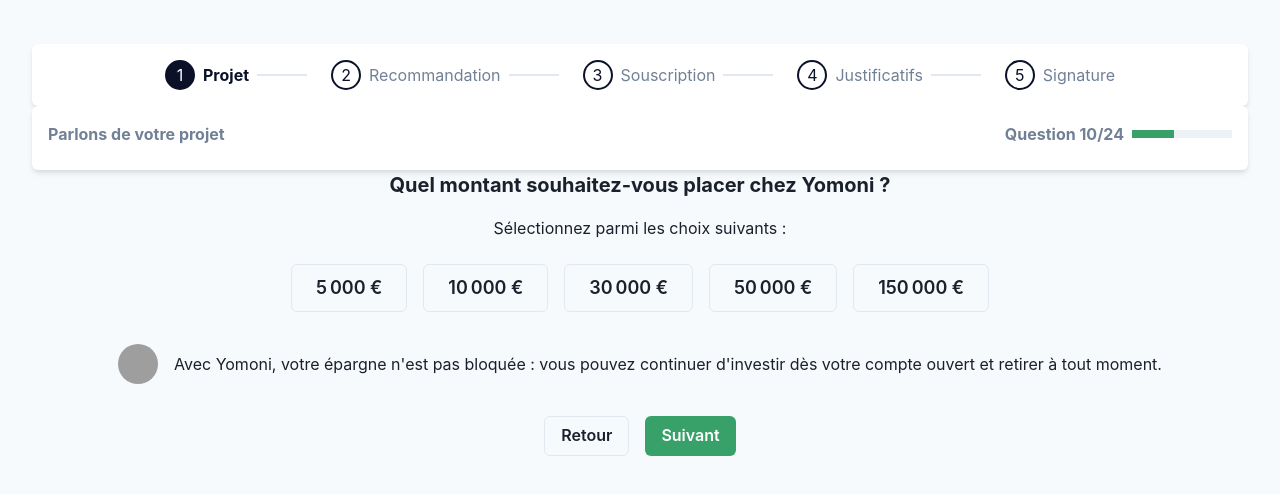
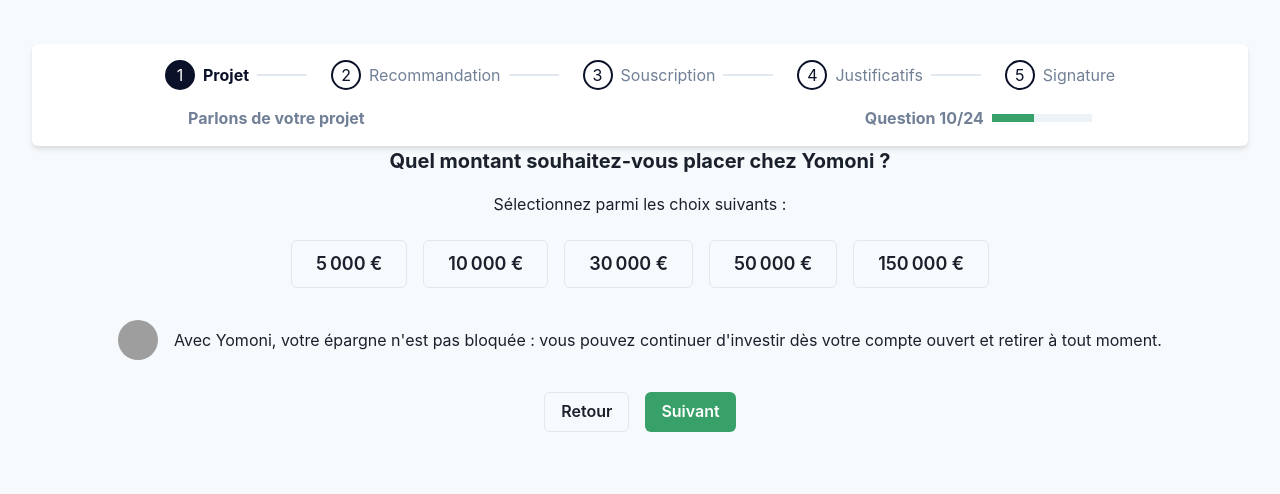
Before and after one commit to spacemen100/agavicform25102024, a React (Create React App) app: page / in a window 1280 px wide. Shown: the part 948-1442 px from the top of the page. Built offline with nearby package versions, Linux system fonts and the light colour scheme; grey boxes are pictures that could not be loaded.

Commit message:
erzrzrereezzere

```diff
--- /dev/null
+++ b/src/components/StepperWithSubStepCounter.jsx
@@ -0,0 +1,74 @@
+import React from 'react';
+import { Box, Flex, Text, Circle, HStack, Progress } from '@chakra-ui/react';
+
+interface Step {
+  number: number;
+  label: string;
+}
+
+interface StepperProps {
+  currentStep: number;
+  currentSubStep: number;
+  totalSubSteps: number;
+  title: string;
+}
+
+const steps: Step[] = [
+  { number: 1, label: 'Projet' },
+  { number: 2, label: 'Recommandation' },
+  { number: 3, label: 'Souscription' },
+  { number: 4, label: 'Justificatifs' },
+  { number: 5, label: 'Signature' },
+];
+
+const StepperWithSubStepCounter: React.FC<StepperProps> = ({ currentStep, currentSubStep, totalSubSteps, title }) => {
+  const progressPercentage = (currentSubStep / totalSubSteps) * 100;
+
+  return (
+    <Box bg="white" borderRadius="md" boxShadow="md" padding="4" width="100%">
+      <HStack spacing="4" justify="center" mb="4">
+        {steps.map((step) => (
+          <Flex key={step.number} align="center">
+            <Circle
+              size="30px"
+              bg={currentStep === step.number ? 'navy' : 'white'}
+              color={currentStep === step.number ? 'white' : 'navy'}
+              border="2px solid"
+              borderColor="navy"
+            >
+              {step.number}
+            </Circle>
+            <Text
+              ml="2"
+              color={currentStep === step.number ? 'navy' : 'gray.500'}
+              fontWeight={currentStep === step.number ? 'bold' : 'normal'}
+            >
+              {step.label}
+            </Text>
+            {step.number < steps.length && (
+              <Box
+                w="50px"
+                h="2px"
+                bg={currentStep > step.number ? 'navy' : 'gray.200'}
+                mx="2"
+              />
+            )}
+          </Flex>
+        ))}
+      </HStack>
+      <Flex spacing={400} justify="center" >
+        <Text fontWeight="bold" color="gray.500" pr="250">
+          {title}
+        </Text>
+        <Flex align="center" pl="250">
+          <Text fontWeight="bold" color="gray.500" mr="2">
+            Question {currentSubStep}/{totalSubSteps}
+          </Text>
+          <Progress value={progressPercentage} size="sm" colorScheme="green" width="100px" />
+        </Flex>
+      </Flex>
+    </Box>
+  );
+};
+
+export default StepperWithSubStepCounter;
--- a/src/pages/InvestmentComponent.jsx
+++ b/src/pages/InvestmentComponent.jsx
@@ -1,7 +1,6 @@
 import React, { useState } from 'react';
 import { ChakraProvider, extendTheme, Box, Text, Button, HStack, Image } from '@chakra-ui/react';
-import Stepper from '../components/Stepper'; // Adjust the import path as necessary
-import SubStepCounter from '../components/SubStepCounter'; // Adjust the import path as necessary
+import StepperWithSubStepCounter from '../components/StepperWithSubStepCounter'; // Adjust the import path as necessary
 
 const theme = extendTheme({
   colors: {
@@ -21,13 +20,17 @@
   const [selectedAmount, setSelectedAmount] = useState(null);
   const currentSubStep = 10;
   const totalSubSteps = 24;
-  const title = "Parlons de votre projet"
+  const title = "Parlons de votre projet";
 
   return (
     <ChakraProvider theme={theme}>
       <Box padding="8" bg="gray.50" minH="100vh">
-        <Stepper currentStep={1} />
-        <SubStepCounter currentSubStep={currentSubStep} title={title} totalSubSteps={totalSubSteps} />
+        <StepperWithSubStepCounter
+          currentStep={1}
+          currentSubStep={currentSubStep}
+          totalSubSteps={totalSubSteps}
+          title={title}
+        />
         <Text fontSize="xl" fontWeight="bold" textAlign="center" mb="4">
           Quel montant souhaitez-vous placer chez Yomoni ?
         </Text>
```
